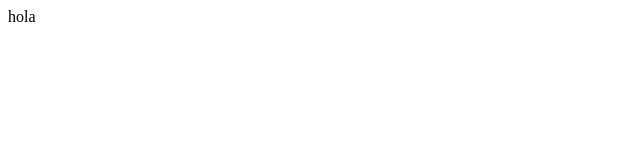
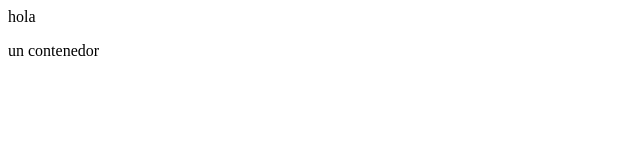
Before and after one commit to JonatanOrdonez/clase-git, a plain HTML site: page index.html in a window 1280 px wide. Shown: the full height of the page, 0-640 px from the left. Drawn offline with Linux system fonts and the light colour scheme.

Commit message:
segundo commit

```diff
--- a/index.html
+++ b/index.html
@@ -4,5 +4,6 @@
     </head>
     <body>
         <p>hola</p>
+        <div>un contenedor</div>
     </body>
 </html>
```
